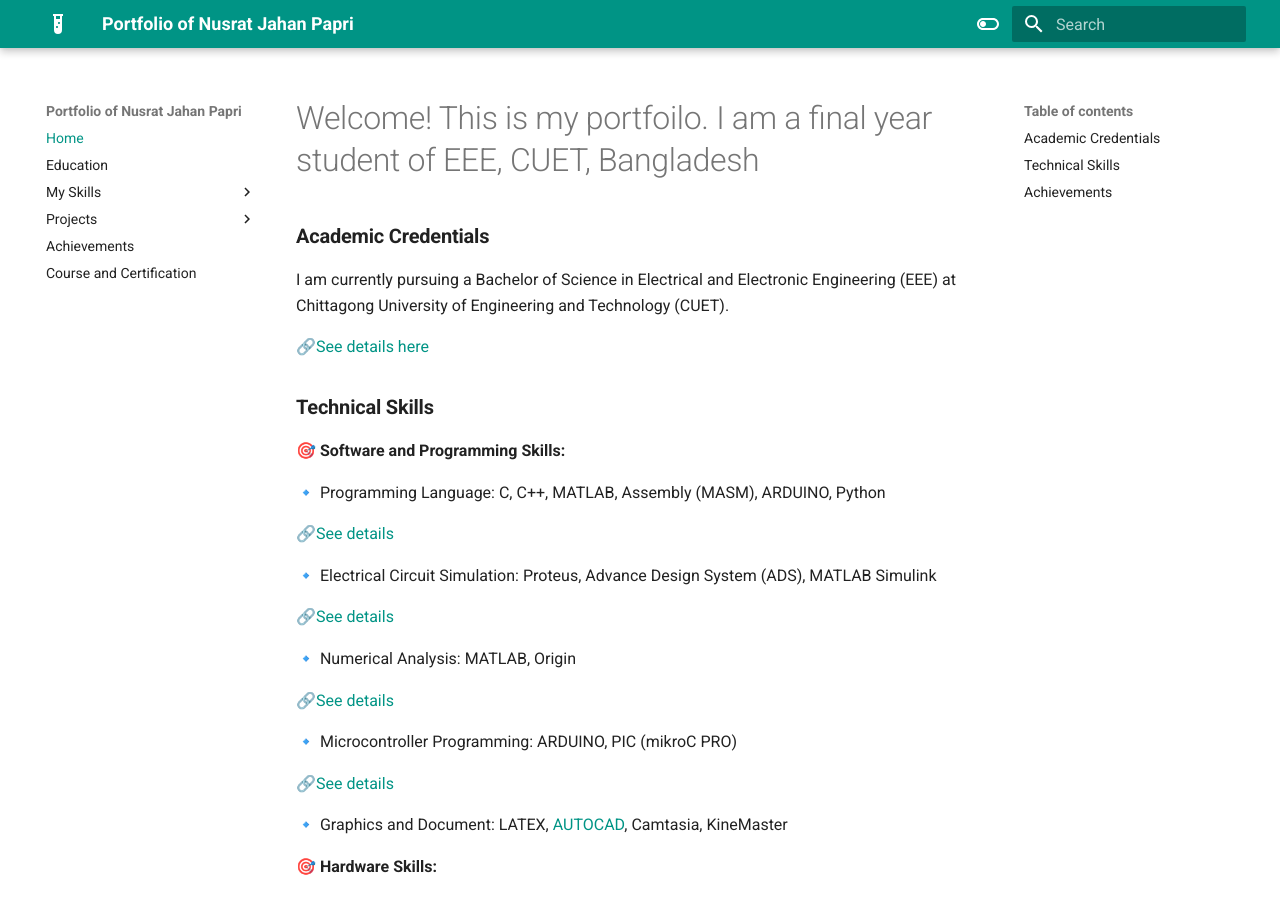
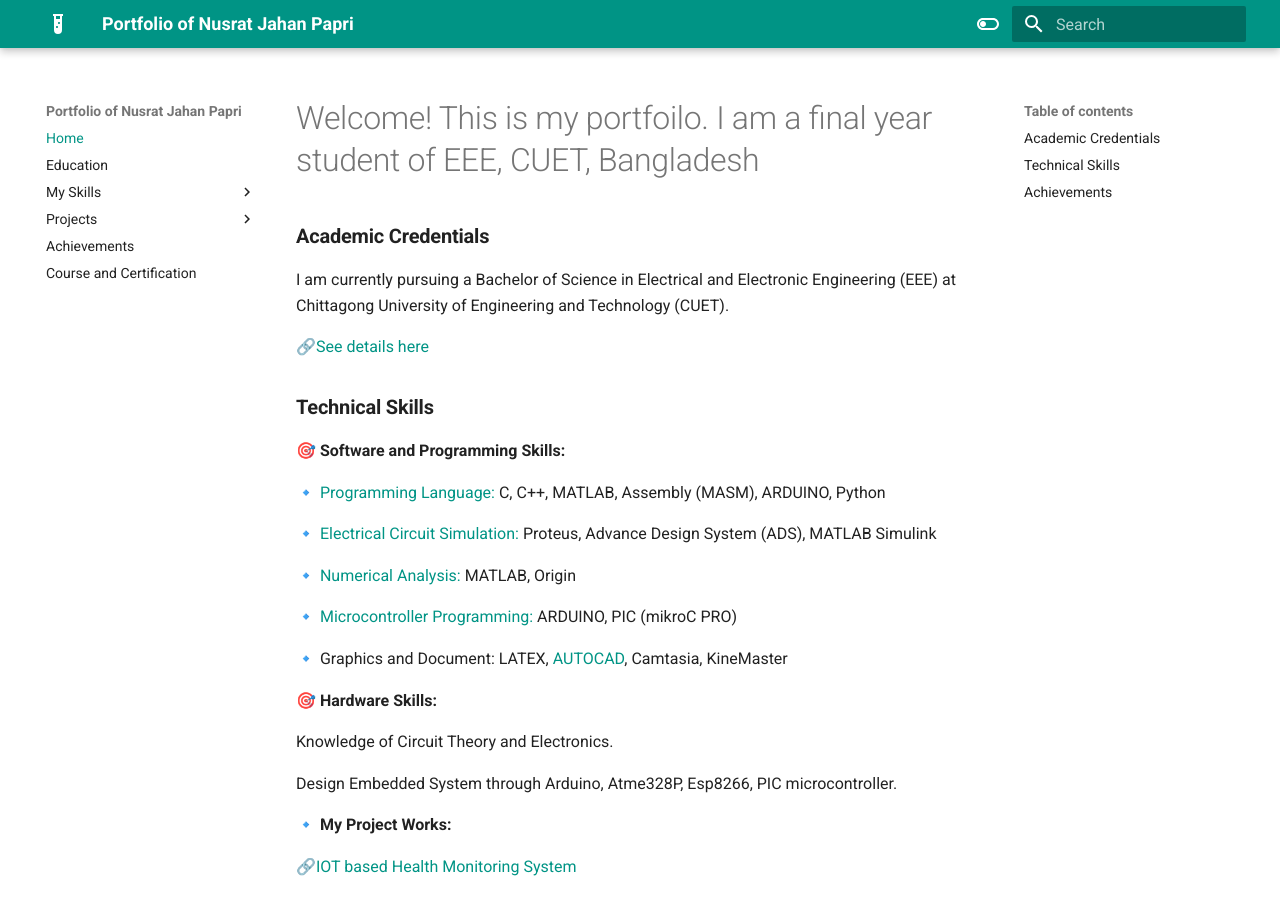
Before and after one commit to Nusrat008/papri-portfolio, an MkDocs documentation site: the page built from docs/index.md, in a window 1280 px wide and 900 px high. Built offline with MkDocs 1.6.1 and Material for MkDocs 9.7.7, drawn with Linux system fonts in a browser that asks for light colours.

Commit message:
updated index

```diff
--- a/docs/index.md
+++ b/docs/index.md
@@ -12,27 +12,16 @@ I am currently pursuing a Bachelor of Science in Electrical and Electronic Engin
 🎯 **Software and Programming Skills:**
 
 
-   🔹 Programming Language: C, C++, MATLAB, Assembly (MASM), ARDUINO, Python
-
-   🔗[See details](https://nusrat008.github.io/Portfolio/CplusPlus/)
+   🔹 [Programming Language:](https://nusrat008.github.io/Portfolio/CplusPlus/) C, C++, MATLAB, Assembly (MASM), ARDUINO, Python
 
 
-
-   🔹 Electrical Circuit Simulation: Proteus, Advance Design System (ADS), MATLAB Simulink
-
-   🔗[See details](https://nusrat008.github.io/Portfolio/circuit-simulation/)
+   🔹 [Electrical Circuit Simulation:](https://nusrat008.github.io/Portfolio/circuit-simulation/) Proteus, Advance Design System (ADS), MATLAB Simulink
 
 
-
-   🔹 Numerical Analysis: MATLAB, Origin
-
-   🔗[See details](https://nusrat008.github.io/Portfolio/numerical-matlab/)
+   🔹 [Numerical Analysis:](https://nusrat008.github.io/Portfolio/numerical-matlab/) MATLAB, Origin
 
 
-
-   🔹 Microcontroller Programming: ARDUINO, PIC (mikroC PRO)
-
-   🔗[See details](https://nusrat008.github.io/Portfolio/basic-arduino/)
+   🔹 [Microcontroller Programming:](https://nusrat008.github.io/Portfolio/basic-arduino/) ARDUINO, PIC (mikroC PRO)
 
 
    🔹 Graphics and Document: LATEX, [AUTOCAD](https://nusrat008.github.io/Portfolio/transformer-design/), Camtasia, KineMaster
```
